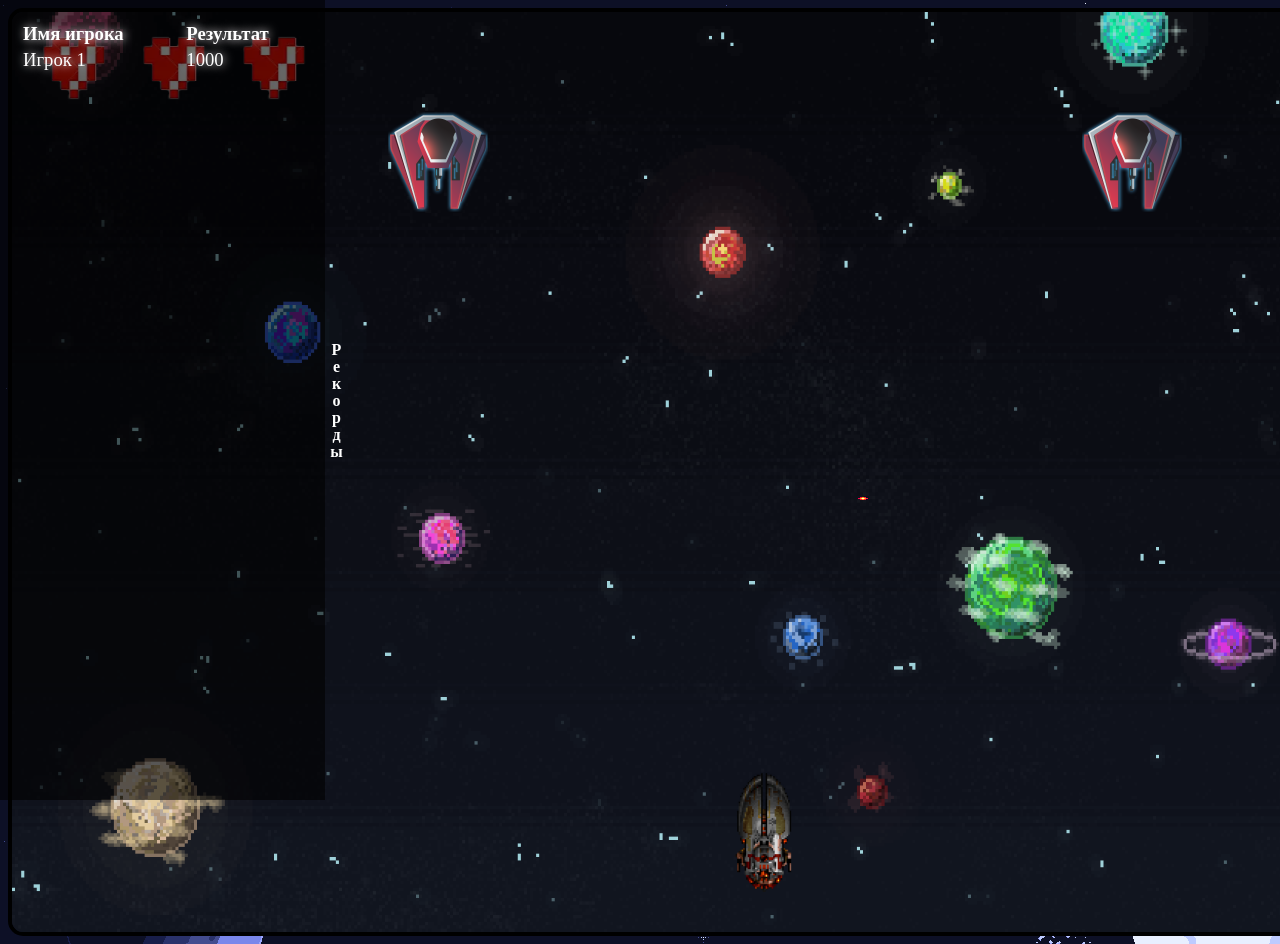
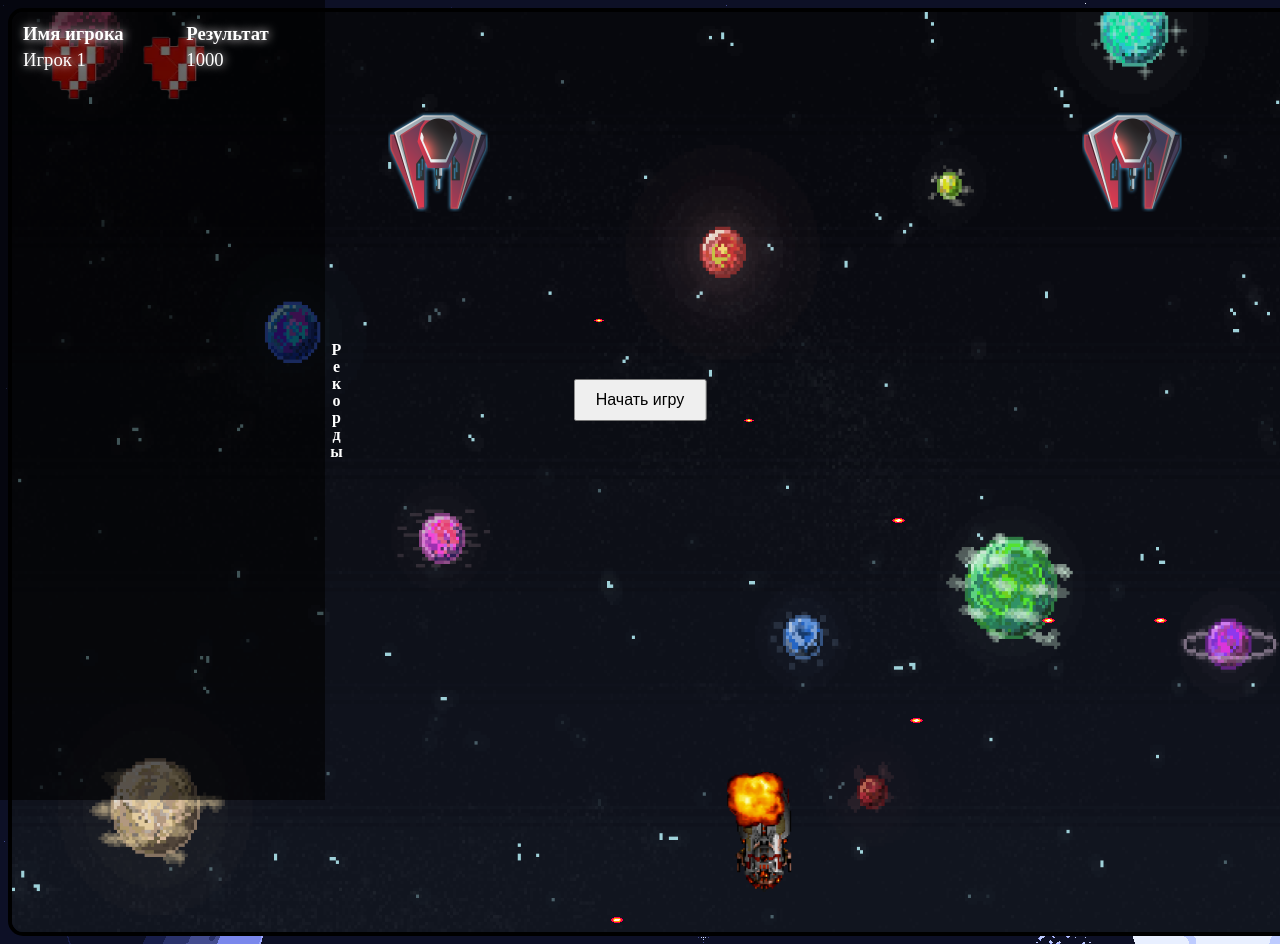
Before and after one commit to Xanaxss/JS_game, a plain HTML site: page index.html in a window 1280 px wide. Shown: the top 944 px of the page. Drawn offline with Linux system fonts and the light colour scheme.

Commit message:
v0.5 shlyapa kakaya-to

```diff
--- a/index.html
+++ b/index.html
@@ -8,6 +8,9 @@
 </head>
 <body>
 
+    <div id="menu" class="menu">
+        <button id="startButton">Начать игру</button>
+    </div>
 
 <!--
     <audio controls loop>
--- a/script.js
+++ b/script.js
@@ -1,9 +1,27 @@
 // let frames = 30;
 
 
+let isGamer = false; // Флаг, показывающий, запущена ли игра
+let gameInterval; // Переменная для хранения идентификатора интервала
+
+// Основное меню
+const menu = document.getElementById('menu');
+const startButton = document.getElementById('startButton');
+
+// Обработчики событий для кнопок
+startButton.addEventListener('click', startGame);
+
+// Функция начала игры
+function startGame() {
+    isGamer = true;
+    menu.style.display = 'none';
+    playAudio();
+    gameInterval = setInterval(draw, 10);
+}
+
 const canvas = document.getElementById('canvas');
 const ctx = canvas.getContext('2d');
-size = [1480, 920]
+size = [1480, 920];
 
 livesCount = 3;
 
@@ -14,7 +32,7 @@ spaceshipX = size[0]/2-spaceshipWidth/2;
 spaceshipY = size[1]-spaceshipHeight/0.5;
 spaceshipSpeed = 2;
 
-
+nulled = false;
 
 
 pressedButtons = {
@@ -53,9 +71,8 @@ const playerScore = 1000;
 addScoreToLeaderboard(playerName, playerScore);
 
 
-    playAudio();
+    // playAudio();
     setInterval(draw,10);
-
 
 
     function draw(){
@@ -100,33 +117,48 @@ addScoreToLeaderboard(playerName, playerScore);
 
     if (pressedButtons["a"]) ship.x -= ship.speed;
     if (pressedButtons["d"]) ship.x += ship.speed;
-    // if (pressedButtons["space"]) ship.Shoot();
-
-    Enm.move();
-    Enm.Shoot();
-    Enm2.move();
-    Enm2.Shoot();
-
-    if (lives <= 0) {
-
+    if (pressedButtons["space"]) {
+      if (!ship.isShooting){
+      ship.isShooting = true;
+      ship.Shoot();
+    ship.interval = setInterval(function () { if (!ship.stop)ship.Shoot()}, 500);
+      }
+    }
+    else {
+      if (ship.isShooting){
+        ship.isShooting = false;
+        clearInterval(ship.interval);
+        }
     }
 
+
+      Enm.move();
+    Enm2.move();
+    CheckBoom();
   }
 
+
+  function CheckBoom() {
+    if (boom.isDraw && boom.isLastFrame) boom.isDraw = false;
+  }
 //////////Game Over//////////////////////////////////////////////////////////////////////
+
+all = []
 
   function gameOver() {
 
-    ship.isDraw = false;
-    Enm.isDraw = false;
-    Enm2.isDraw = false;
-    Enm.disable_shoot();
-    Enm2.disable_shoot();
+    if (!nulled){
+    for(var i=0; i < all.length; i++){
+      all[i].delete();
+      GameOverHeart.stop = false;
+    }
+    nulled = true;
+  }
 
 
     ctx.fillStyle = "Black";
     ctx.fillRect(0,0,size[0], size[1]);
-    ctx.font = "75px GameOver";
+    ctx.font = "75px GameOver"; //название шрифта берется с CSS
     ctx.fillStyle = "White";
     ctx.fillText("GAME OVER" , (size[0]-75*"GAMEOVER".length)/2, size[1]/2);
 
@@ -141,8 +173,9 @@ addScoreToLeaderboard(playerName, playerScore);
 ////////////////////Sprite///////////////////////////////////////////////////////
 
 
+
 class Sprite {
-  // all = [];
+
     constructor(options) {
         this.ctx = options.ctx;
         this.image = new Image();
@@ -156,6 +189,7 @@ class Sprite {
         this.width = options.width;
         this.height = options.height;
 
+
         if (options.isDraw == undefined) {
           this.isDraw = true;
         }
@@ -164,7 +198,14 @@ class Sprite {
         }
         this.speed = options.speed;
         // this.all.push(this);
+
+        this.isLastFrame = false;
+        this.stop = false;
+        all.push(this);
         this.start();
+
+
+
     }
 /// update() обновляет значения спрайта, таких как текущий кадр
     update() {
@@ -174,8 +215,12 @@ class Sprite {
             this.tickCount = 0;
             if (this.frameIndex < this.numberOfFrames - 1) {
                 this.frameIndex++;
+                if (this.frameIndex == this.numberOfFrames - 2){
+                  this.isLastFrame = true;
+                }
             } else {
                 this.frameIndex = 0;
+                this.isLastFrame = false;
             }
         }
     }
@@ -195,6 +240,11 @@ class Sprite {
         )
     }
   }
+
+  delete() {
+    this.stop = true;
+  }
+
 /// Метод isCollision() проверяет столкнулся ли объект с какими-либо другими объектами
     isCollision(objects) {
       for(var i = 0; i < objects.length; i++) {
@@ -208,18 +258,90 @@ class Sprite {
       return false;
     }
     start() {
-
         let loop = () => {
+          if (!this.stop) {
             this.update();
             this.render();
-
-            window.requestAnimationFrame(loop);
+/*            if (this instanceof Bullet) this.Shoot();*/
+              window.requestAnimationFrame(loop);
+          }
         }
 
         window.requestAnimationFrame(loop);
     }
 }
 
+////////class Bullet//////////////////////////////////////
+
+class Bullet extends Sprite {
+  constructor(options) {
+    super({
+      ctx: options.ctx,
+      imgSrc: options.imgSrc,
+      width: options.width,
+      height: options.height,
+      x: options.x,
+      y: options.y,
+      numberOfFrames: options.numberOfFrames,
+      ticksPerFrame: options.ticksPerFrame,
+      speed: options.speed,
+      isDraw: options.isDraw
+    })
+      this.direction = options.direction;
+  }
+
+  Shoot() {
+    if (!this.isDraw) // если пуля не отрисовывается
+    {
+      this.isDraw = true;
+  }
+  else {
+    this.y += this.speed * this.direction;
+    if (livesCount > 0 && this.isCollision([ship])) {
+      lives[livesCount-1].isDraw = false;
+      livesCount--;
+
+      boom.frameIndex = 0;
+      boom.isDraw = true;
+      boom.x = ship.x;
+      boom.y = ship.y;
+    }
+
+    if ( this.isCollision([Enm])) {
+      Enm.x = -400;
+      Enm.y = -400;
+      boom.frameIndex = 0;
+      boom.isDraw = true;
+      boom.x = Enm.x;
+      boom.y = Enm.y;
+
+      Enm.stop = true;
+    }
+
+    if (this.isCollision([Enm2])) {
+      Enm2.x = -400;
+      Enm2.y = -400;
+
+
+      boom.frameIndex = 0;
+      boom.isDraw = true;
+      boom.x = Enm2.x;
+      boom.y = Enm2.y;
+
+      Enm2.stop = true;
+    }
+    if (this.isCollision([ship, Enm, Enm2]) ||
+    this.y > size[1] || this.y < 0) {
+      this.delete();
+      this.x = -400;
+      this.y = -400;
+      delete this;
+  }
+
+
+}
+}
+}
 
 ////////class Enemy////////////////////////////////////
 
@@ -234,20 +356,13 @@ class Enemy extends Sprite {
       y: options.y,
       numberOfFrames: options.numberOfFrames,
       ticksPerFrame: options.ticksPerFrame,
-  })
-  this.direction = 1;
-  this.shoot = new Sprite({
-    ctx: canvas.getContext('2d'),
-    imgSrc: './img/shoot.png',
-    width: 48,
-    height: 16,
-    x: this.x + this.width/2,
-    y: this.y + this.width,
-    numberOfFrames: 3,
-    ticksPerFrame: 8,
-    isDraw: true,
-    speed: 2
-  })
+      speed: options.speed,
+      isDraw: options.isDraw
+    })
+      this.direction = 1;
+      setInterval(() => {
+        if (!this.stop) this.Shoot();
+      }, 500);
 
   }
 
@@ -259,34 +374,28 @@ class Enemy extends Sprite {
   }
 
   Shoot() {
+     let bullet = new Bullet({
+      ctx: canvas.getContext('2d'),
+      imgSrc: './img/shoot.png',
+      width: 48,
+      height: 16,
+      x: this.x + this.width/2,
+      y: this.y + this.width,
+      numberOfFrames: 3,
+      ticksPerFrame: 8,
+      isDraw: true,
+      speed: 2,
+      direction: 1
+    })
+    setInterval(function() {
+      bullet.Shoot();
+    }, 10);
 
-    if (!this.shoot.isDraw) // если пуля не отрисовывается
-    {
-      this.shoot.x = this.x + this.width/2;
-      this.shoot.y = this.y + this.width;
-      this.shoot.isDraw = true;
-  }
-  else {
-    this.shoot.y += this.shoot.speed;
-    if (livesCount > 0 && this.shoot.isCollision([ship])) {
-      lives[livesCount-1].isDraw = false;
-      livesCount--;
-      boom.isDraw = true;
-      boom.x = ship.x;
-      boom.y = ship.y;
-    }
-    if (this.shoot.isCollision([ship]) ||
-    this.shoot.y > size[1]) {
-      this.shoot.x = this.x + this.width/2;
-      this.shoot.y = this.y + this.width;
-
-  }
 
 
 }
 
 
-  }
   disable_shoot() {
     this.shoot.isDraw = false;
   }
@@ -325,26 +434,32 @@ class Player extends Sprite {
       isDraw: true
     })
     this.shoot.isDraw = false;
+    this.isShooting = false;
+    this.interval = null;
 
 
 
   }
-//   Shoot() {
+   Shoot() {
+     let bullet = new Bullet({
+      ctx: canvas.getContext('2d'),
+      imgSrc: './img/shoot.png',
+      width: 48,
+      height: 16,
+      x: this.x + this.width/2/4-11,
+      y: this.y-15,
+      numberOfFrames: 3,
+      ticksPerFrame: 8,
+      isDraw: true,
+      speed: 2,
+      direction: -1
+    }
+    )
+    setInterval(function() {
+      bullet.Shoot();
+    }, 10);
 
-//     if (!this.shoot.isDraw) // если пуля не отрисовывается
-//     {
-//       this.shoot.x = this.x + this.width/this.numberOfFrames/2;
-//       this.shoot.y = this.y;
-//       isDraw = true;
-//   }
-//   else {
-//   this.shoot.y -= this.shoot.speed;
-//   if (this.shoot.isCollision(Enemies) ||
-//   this.shoot.y < 0) {
-//     this.shoot.isDraw = false;
-//   }
-//   }
-// }
+}
 }
 
 
@@ -445,7 +560,6 @@ let GameOverHeart = new Sprite({
   isDraw: false
 })
 
-
 let boom = new Sprite({
   ctx: canvas.getContext('2d'),
   imgSrc: './img/boom.png',
@@ -457,8 +571,6 @@ let boom = new Sprite({
   ticksPerFrame: 3,
   isDraw: false
 })
-
-
 
 
 
--- a/style.css
+++ b/style.css
@@ -60,3 +60,18 @@ text-align: right;
     font-family: 'GameOver';
     src: url('./SEGA.TTF');
 }
+
+.menu {
+    position: absolute;
+    top: 50%;
+    left: 50%;
+    transform: translate(-50%, -50%);
+    text-align: center;
+}
+
+button {
+    padding: 10px 20px;
+    font-size: 16px;
+    margin: 10px;
+    cursor: pointer;
+}
```
